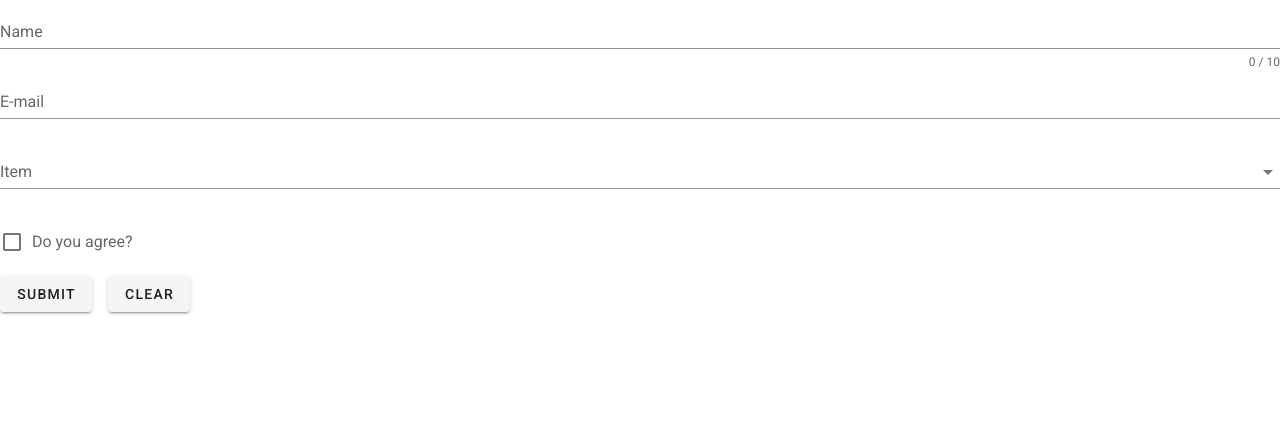
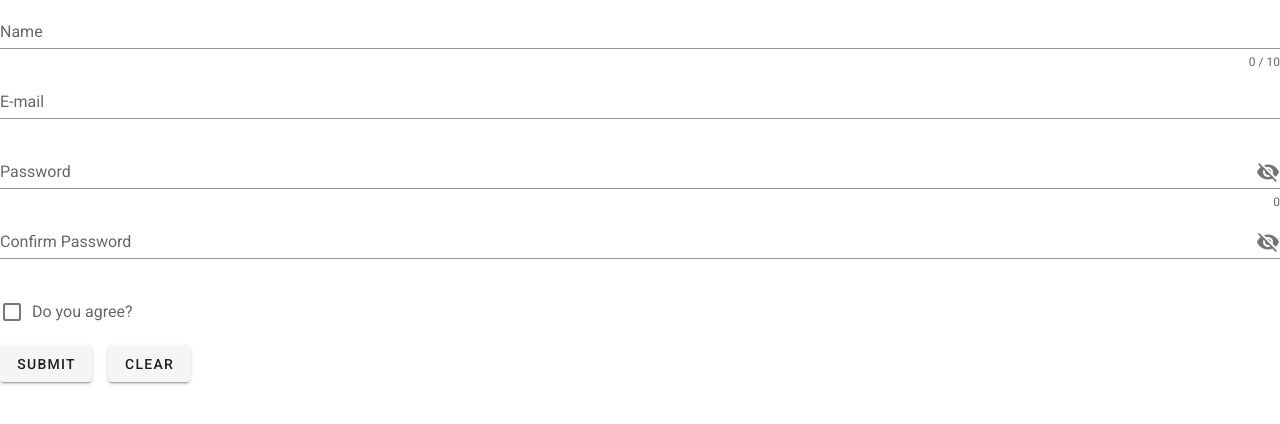
Before and after one commit to ahmed-com/to-do, a Vue app: page / in a window 1280 px wide. Shown: the top 424 px of the page. Built offline with nearby package versions, Linux system fonts and the light colour scheme.

Commit message:
added the form validation

```diff
--- a/src/views/Register.vue
+++ b/src/views/Register.vue
@@ -1,31 +1,39 @@
 <template>
   <form>
     <v-text-field
-      v-model="name"
+      v-model="userName"
       :error-messages="nameErrors"
       :counter="10"
       label="Name"
-      required
-      @input="$v.name.$touch()"
-      @blur="$v.name.$touch()"
+      @blur="$v.userName.$touch()"
     ></v-text-field>
     <v-text-field
-      v-model="email"
+      v-model="mail"
       :error-messages="emailErrors"
       label="E-mail"
-      required
-      @input="$v.email.$touch()"
-      @blur="$v.email.$touch()"
+      hint="E.g. test@test.com"
+      @blur="$v.mail.$touch()"
     ></v-text-field>
-    <v-select
-      v-model="select"
-      :items="items"
-      :error-messages="selectErrors"
-      label="Item"
-      required
-      @change="$v.select.$touch()"
-      @blur="$v.select.$touch()"
-    ></v-select>
+    <v-text-field
+      v-model="password"
+      :append-icon="showPW ? 'mdi-eye' : 'mdi-eye-off'"
+      :type="showPW ? 'text' : 'password'"
+      label="Password"
+      hint="Between 5 and 14 characters"
+      counter
+      :error-messages="passwordErrors"
+      @click:append="showPW = !showPW"
+      @blur="$v.password.$touch()"
+    ></v-text-field>
+    <v-text-field
+      v-model="cPassword"
+      :append-icon="showCPW ? 'mdi-eye' : 'mdi-eye-off'"
+      :type="showCPW ? 'text' : 'password'"
+      label="Confirm Password"
+      :error-messages="confirmPasswordErrors"
+      @click:append="showCPW = !showCPW"
+      @blur="$v.cPassword.$touch()"
+    ></v-text-field>
     <v-checkbox
       v-model="checkbox"
       :error-messages="checkboxErrors"
@@ -40,32 +48,56 @@
   </form>
 </template>
 <script>
-  import { required, maxLength, email } from 'vuelidate/lib/validators'
+  import { required, maxLength, minLength, email, sameAs, alphaNum } from 'vuelidate/lib/validators'
+  const isUnique = (value,vm) =>{
+    return vm.isUniqueEmail(value);
+  }
 
   export default {
 
+    props: {
+      isUniqueEmail : {
+        type : Function,
+        required : false,
+        default : function(){
+          return new Promise(resolve=>{
+            resolve(true)
+          })
+        }
+      }
+    },
+
     validations: {
-      name: { required, maxLength: maxLength(10) },
-      email: { required, email },
-      select: { required },
+      userName: { required, alphaNum,maxLength: maxLength(10) },
+      mail: {
+        required,
+        email,
+        isUnique
+      },
       checkbox: {
         checked (val) {
           return val
         },
       },
+      password : {
+        required,
+        minLen : minLength(5),
+        maxLen : maxLength(14)
+      },
+      cPassword : {
+        required,
+        sameAs : sameAs('password')
+      }
     },
 
     data: () => ({
-      name: '',
-      email: '',
-      select: null,
-      items: [
-        'Item 1',
-        'Item 2',
-        'Item 3',
-        'Item 4',
-      ],
+      userName: '',
+      mail: '',
       checkbox: false,
+      password : '',
+      cPassword : '',
+      showPW : false,
+      showCPW : false
     }),
 
     computed: {
@@ -75,26 +107,37 @@
         !this.$v.checkbox.checked && errors.push('You must agree to continue!')
         return errors
       },
-      selectErrors () {
-        const errors = []
-        if (!this.$v.select.$dirty) return errors
-        !this.$v.select.required && errors.push('Item is required')
-        return errors
-      },
       nameErrors () {
         const errors = []
-        if (!this.$v.name.$dirty) return errors
-        !this.$v.name.maxLength && errors.push('Name must be at most 10 characters long')
-        !this.$v.name.required && errors.push('Name is required.')
+        if (!this.$v.userName.$dirty) return errors
+        !this.$v.userName.maxLength && errors.push('Name must be at most 10 characters long')
+        !this.$v.userName.required && errors.push('Name is required.')
+        !this.$v.userName.alphaNum && errors.push('Name should only contain letters and numbers.')
         return errors
       },
       emailErrors () {
         const errors = []
-        if (!this.$v.email.$dirty) return errors
-        !this.$v.email.email && errors.push('Must be valid e-mail')
-        !this.$v.email.required && errors.push('E-mail is required')
+        if (!this.$v.mail.$dirty) return errors
+        !this.$v.mail.email && errors.push('Must be valid e-mail')
+        !this.$v.mail.required && errors.push('E-mail is required')
+        !this.$v.mail.isUnique && errors.push('this E-mail is already taken')
         return errors
       },
+      passwordErrors (){
+        const errors = []
+        if (!this.$v.password.$dirty) return errors
+        !this.$v.password.required && errors.push('Password is required')
+        !this.$v.password.minLen && errors.push('Password should be atleast 5 charcters long')
+        !this.$v.password.maxLen && errors.push('Password should be atmost 14 charcters long')
+        return errors
+      },
+      confirmPasswordErrors(){
+        const errors = []
+        if(!this.$v.cPassword.$dirty) return errors
+        !this.$v.cPassword.required && errors.push('Please confirm your password')
+        !this.$v.cPassword.sameAs && errors.push('Passwords don\'t match')
+        return errors
+      }
     },
 
     methods: {
@@ -103,9 +146,12 @@
       },
       clear () {
         this.$v.$reset()
-        this.name = ''
-        this.email = ''
-        this.select = null
+        this.userName = ''
+        this.mail = ''
+        this.password = ''
+        this.cPassword = ''
+        this.showPW = false
+        this.showCPW = false
         this.checkbox = false
       },
     },
```
